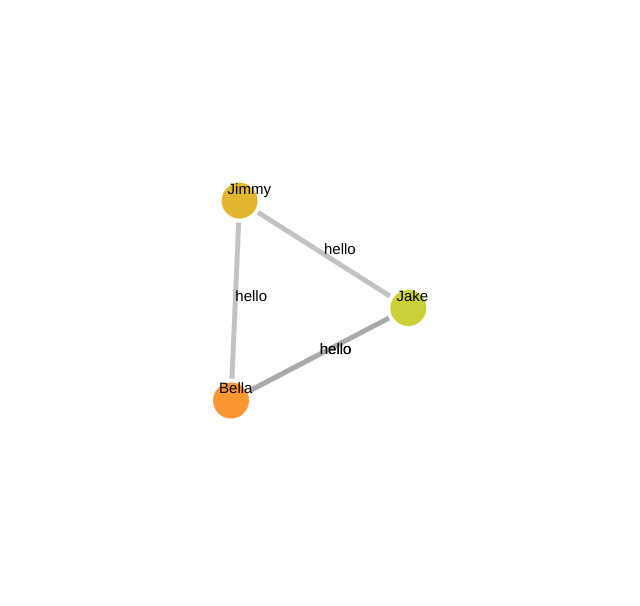
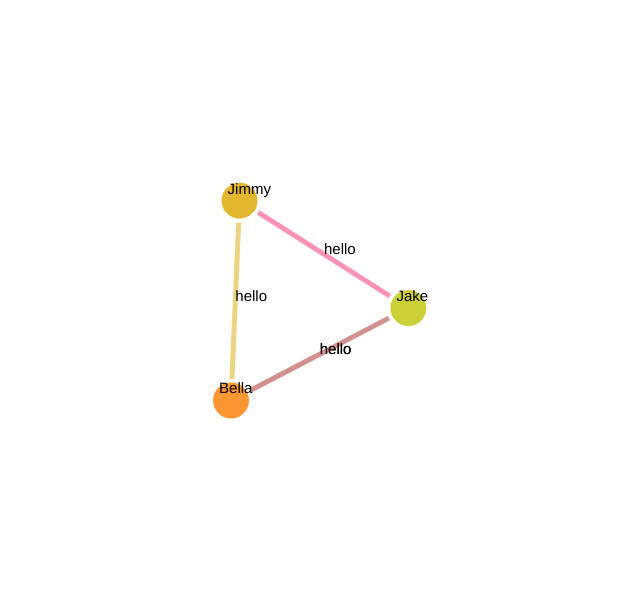
Before and after one commit to CU-HackPrinceton16/convograph, a plain HTML site: page index.html in a window 1280 px wide. Shown: the part 5-611 px from the top of the page, without its empty margins (195-835 px from the left). Drawn offline with nearby package versions, Linux system fonts and the light colour scheme.

Commit message:
colored edges

```diff
--- a/index.html
+++ b/index.html
@@ -1,10 +1,9 @@
-
 <!DOCTYPE html>
 <meta charset="utf-8">
 <style>
 
 .links line {
-  stroke: #999;
+/*  stroke: #999;*/
   stroke-opacity: 0.6;
 }
 
@@ -56,7 +55,7 @@ d3.json("test.json", function(error, graph) {
 
     link.append("line")
       .attr("stroke-width", function(d) { return 5; })
-      .attr("stroke", "blue")
+      .attr("stroke", function(d) { return d3.interpolateRainbow(d.value);})
 
     link.append('text')
       .attr('class', 'text2')
--- a/test.json
+++ b/test.json
@@ -5,9 +5,9 @@
 		{"id": "Jake", "group": 0.44}
 	],
 	"links":[
-		{"source": "Bella", "target": "Jimmy", "value": 1, "text": "hello"},
-		{"source": "Jimmy", "target": "Jake", "value": 1, "text": "hello"},
-		{"source": "Jake", "target": "Bella", "value": 1, "text": "hello"},
-		{"source": "Bella", "target": "Jake", "value": 1, "text": "hello"}
+		{"source": "Bella", "target": "Jimmy", "value": 0.4, "text": "hello"},
+		{"source": "Jimmy", "target": "Jake", "value": 0.2, "text": "hello"},
+		{"source": "Jake", "target": "Bella", "value": 0.6, "text": "hello"},
+		{"source": "Bella", "target": "Jake", "value": 0.2, "text": "hello"}
 	]
 }
```
